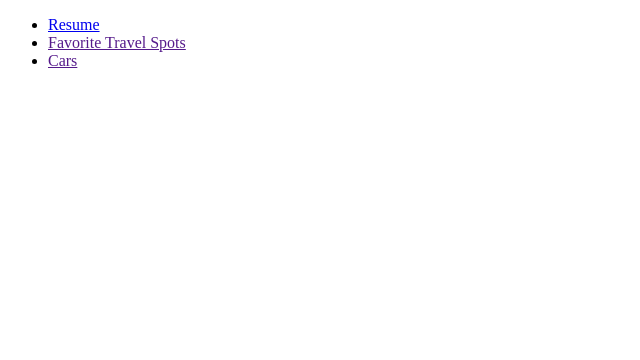
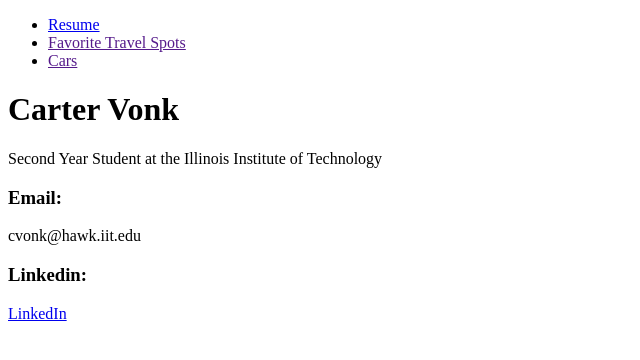
Before and after one commit to cvonk02/project1, a plain HTML site: page index.html in a window 1280 px wide. Shown: the whole page, without its empty margins (0-640 px from the left). Drawn offline with Linux system fonts and the light colour scheme.

Commit message:
Update index.html
Fixed LinkedIn link.

```diff
--- a/index.html
+++ b/index.html
@@ -11,6 +11,13 @@
             <li><a href="">Favorite Travel Spots</a></li>
             <li><a href="">Cars</a></li>
           </ul>
+
+          <h1>Carter Vonk</h1>
+          <p>Second Year Student at the Illinois Institute of Technology</p>
+          <h3>Email:</h3>
+          <p>cvonk@hawk.iit.edu</p>
+          <h3>Linkedin:</h3>
+          <p><a href="https://www.linkedin.com/in/carter-vonk-694a7524b/" title="Linkedin">LinkedIn</a></p>
       </body>
 
 </html>
```
